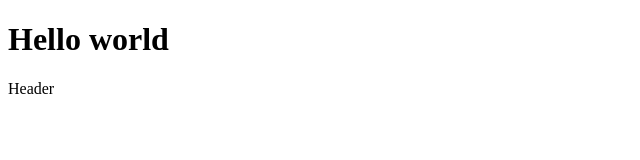
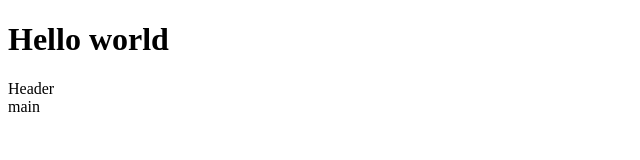
Before and after one commit to fndev77/test-git, a plain HTML site: page index.html in a window 1280 px wide. Shown: the full height of the page, 0-640 px from the left. Drawn offline with Linux system fonts and the light colour scheme.

Commit message:
add main

```diff
--- a/index.html
+++ b/index.html
@@ -9,5 +9,6 @@
 <body>
     <h1>Hello world</h1>
     <header class="header">Header</header>
+    <main>main</main>
 </body>
 </html>
```
